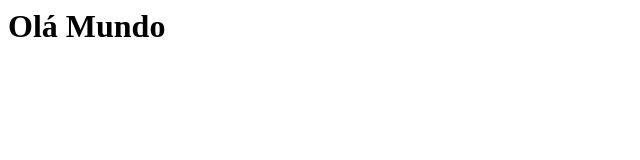
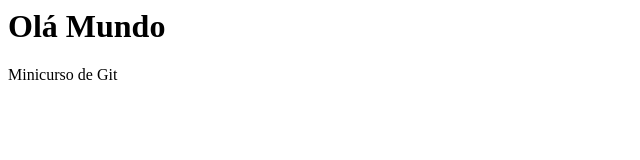
Before and after one commit to marllonfrizzo/minicurso-git, a plain HTML site: page index.html in a window 1280 px wide. Shown: the whole page, without its empty margins (0-640 px from the left). Drawn offline with Linux system fonts and the light colour scheme.

Commit message:
Adicionado novo parágrafo

```diff
--- a/index.html
+++ b/index.html
@@ -5,5 +5,6 @@
 	</head>
 	<body>
 		<h1>Olá Mundo</h1>
+		<p>Minicurso de Git</p>
 	</body>
 </html>
```
